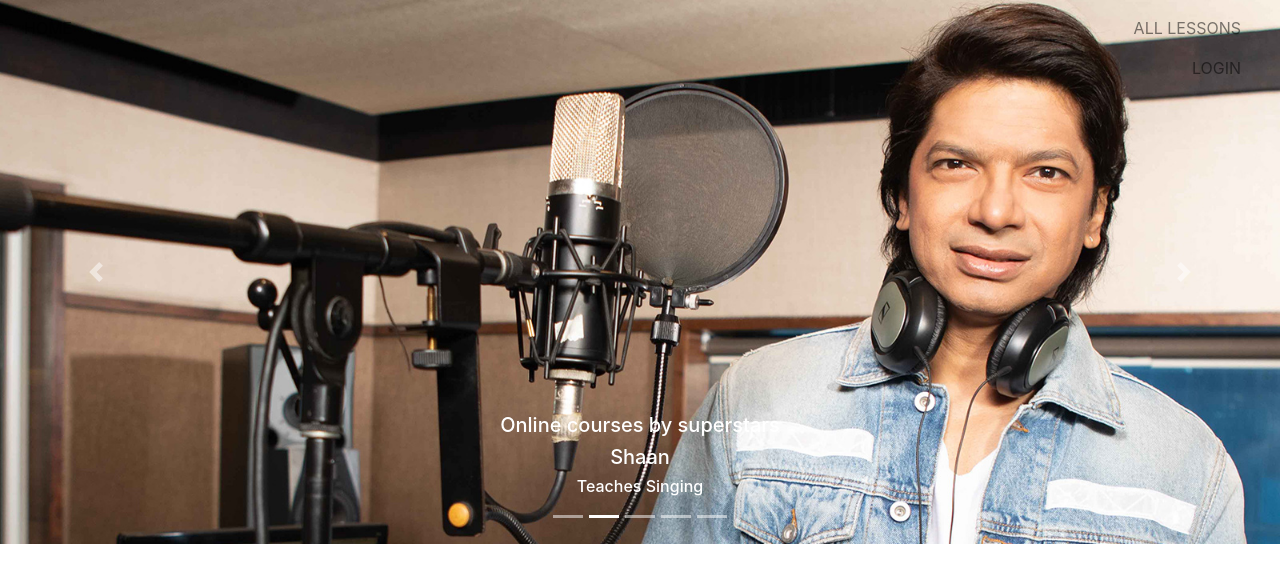
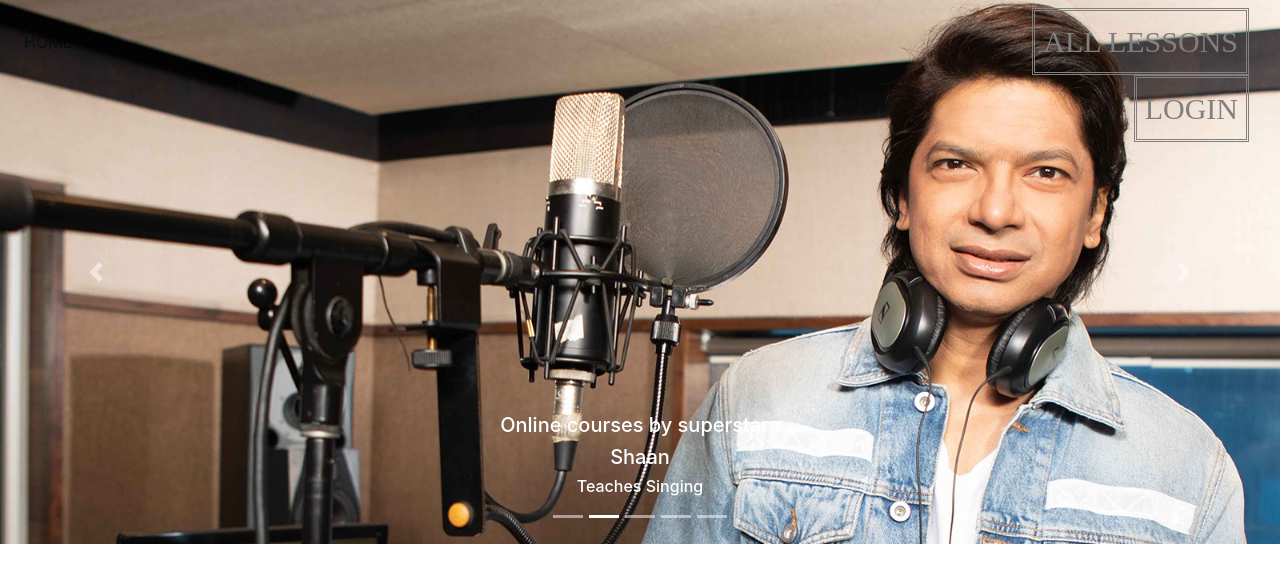
Before and after one commit to Numissa11/Celebrity-School, a React (Create React App) app: page / in a window 1280 px wide. Shown: the top 582 px of the page. Built offline with nearby package versions, Linux system fonts and the light colour scheme.

Commit message:
buttons in the NavBar finished

```diff
--- a/src/components/NavBar.js
+++ b/src/components/NavBar.js
@@ -6,22 +6,25 @@
 
 
 function NavBar() {
-
+      const navbar = { color: 'grey', fontSize: '30px', fontFamily:'serif', borderStyle: 'double'  }
+      const navbar2 = { marginLeft: '75%', color: 'grey', fontSize: '30px', fontFamily:'serif', borderStyle: 'double' }
       return (
             <Navbar scrolling dark expand="md" fixed="top" >
 
                   <Navbar.Toggle aria-controls="basic-navbar-nav" />
                   <Navbar.Collapse id="basic-navbar-nav">
                         <Nav className="container-fluid" >
+
                               <Nav.Link
                                     as={Link}
                                     to="/" >HOME</Nav.Link>
 
                               <Nav.Link
-                              style={{ marginLeft: '1000px' }}
+
+                                    style={navbar2}
                                     as={Link}
                                     to="/lessons">ALL LESSONS</Nav.Link>
-                              <Nav.Link className="ml-auto" as={Link} to="/login">LOGIN</Nav.Link>
+                              <Nav.Link className="ml-auto" as={Link} to="/login" style={navbar}>LOGIN</Nav.Link>
 
                         </Nav>
 
--- a/src/components/Navbar.css
+++ b/src/components/Navbar.css
@@ -1,4 +1,24 @@
-a.navLink.nav-link {
+.navbar {
+  min-height: 150px;
+}
 
-  color: red;
+.navbar-brand {
+  padding: 0 15px;
+  height: 120px;
+  line-height: 80px;
 }
+
+.navbar-toggle {
+  /* (80px - button height 34px) / 2 = 23px */
+  margin-top: 23px;
+  padding: 9px 10px !important;
+}
+
+@media (min-width: 768px) {
+  .navbar-nav > li > a {
+    /* (80px - line-height of 27px) / 2 = 26.5px */
+    padding-top: 26.5px;
+    padding-bottom: 26.5px;
+    line-height: 27px;
+  }
+}
```
